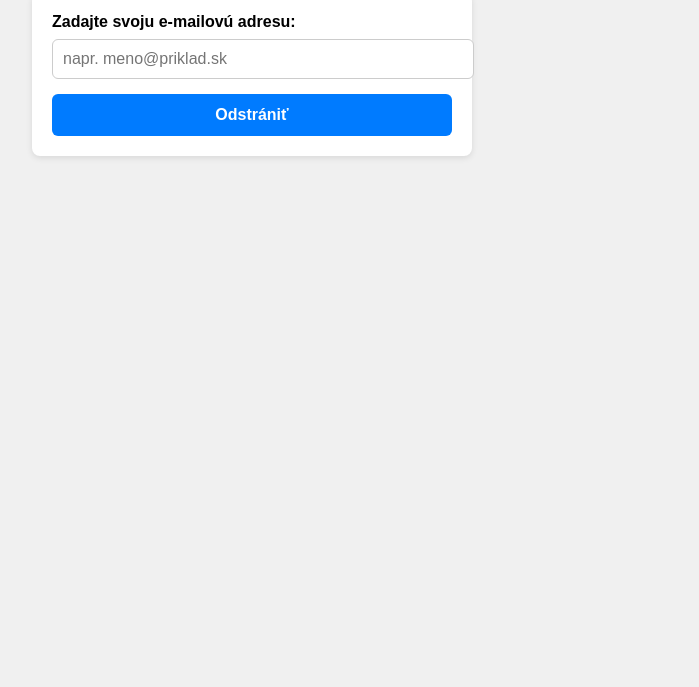
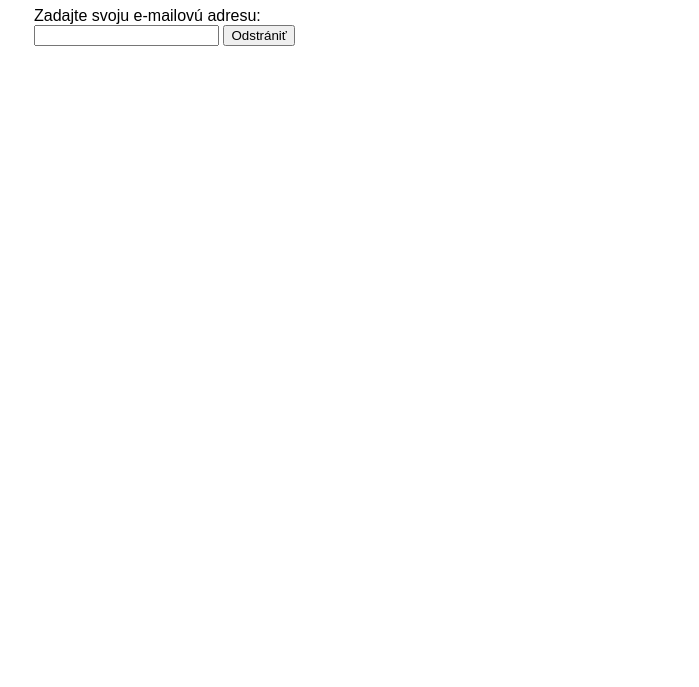
Before and after one commit to Nikol641987/Newsletter, a plain HTML site: page index.html in a window 1280 px wide. Shown: the part 113-800 px from the top of the page, without its empty margins (6-705 px from the left). Drawn offline with Linux system fonts and the light colour scheme.

Commit message:
Update index.html

```diff
--- a/index.html
+++ b/index.html
@@ -3,71 +3,37 @@
 <head>
   <meta charset="UTF-8" />
   <title>Odstránenie e-mailovej adresy</title>
+
+  <!-- EmailJS knižnica -->
   <script src="https://cdn.jsdelivr.net/npm/emailjs-com@2/dist/email.min.js"></script>
   <script>
     (function() {
       emailjs.init("fOr2_LnrDOu5vIdR7"); // Tvoj Public Key z EmailJS
     })();
   </script>
+
   <style>
     body {
       font-family: Arial, sans-serif;
-      padding: 30px;
-      background-color: #f0f0f0;
+      padding: 2rem;
     }
-    form {
-      background: #fff;
-      padding: 20px;
-      max-width: 400px;
-      border-radius: 8px;
-      box-shadow: 0 2px 6px rgba(0,0,0,0.1);
+    .success {
+      color: green;
+      margin-top: 1rem;
     }
-    label {
-      display: block;
-      margin-bottom: 8px;
-      font-weight: bold;
-    }
-    input[type="email"] {
-      width: 100%;
-      padding: 10px;
-      border: 1px solid #ccc;
-      border-radius: 6px;
-      font-size: 1em;
-    }
-    button {
-      margin-top: 15px;
-      width: 100%;
-      padding: 12px;
-      background-color: #007bff;
-      border: none;
-      color: white;
-      font-weight: bold;
-      font-size: 1em;
-      border-radius: 6px;
-      cursor: pointer;
-    }
-    button:hover {
-      background-color: #0056b3;
-    }
-    #message {
-      margin-top: 20px;
-      font-weight: bold;
-    }
-    #message.success {
-      color: green;
-    }
-    #message.error {
+    .error {
       color: red;
+      margin-top: 1rem;
     }
   </style>
 </head>
 <body>
 
-  <h2>Odstránenie e-mailovej adresy z databázy</h2>
+  <h1>Odstránenie e-mailovej adresy z databázy</h1>
 
   <form id="unsubscribe-form">
-    <label for="email">Zadajte svoju e-mailovú adresu:</label>
-    <input type="email" id="email" name="email" required placeholder="napr. meno@priklad.sk" />
+    <label for="email">Zadajte svoju e-mailovú adresu:</label><br>
+    <input type="email" id="email" name="email" required />
     <button type="submit">Odstrániť</button>
   </form>
 
@@ -87,11 +53,13 @@
         return;
       }
 
+      // Poslanie emailu cez EmailJS
       emailjs.send('service_m5qobzc', 'template_odstranit', {
         odoslany_email: emailValue,
         prijemca: 'nikola.lukacova@miticka.eu'
       })
       .then(function(response) {
+        console.log('Email odoslaný', response);
         messageDiv.textContent = 'Vaša mailová adresa bola odstránená z databázy.';
         messageDiv.className = 'success';
         document.getElementById('unsubscribe-form').reset();
```
